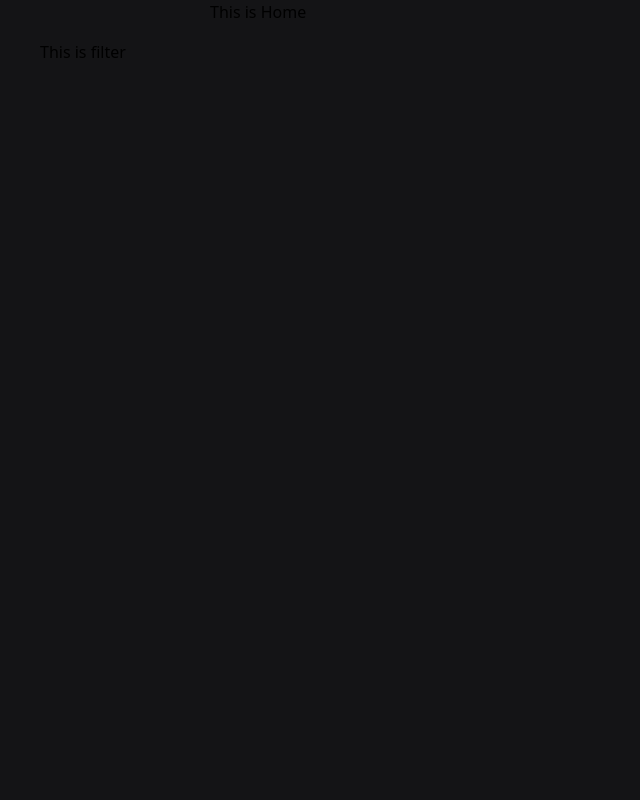
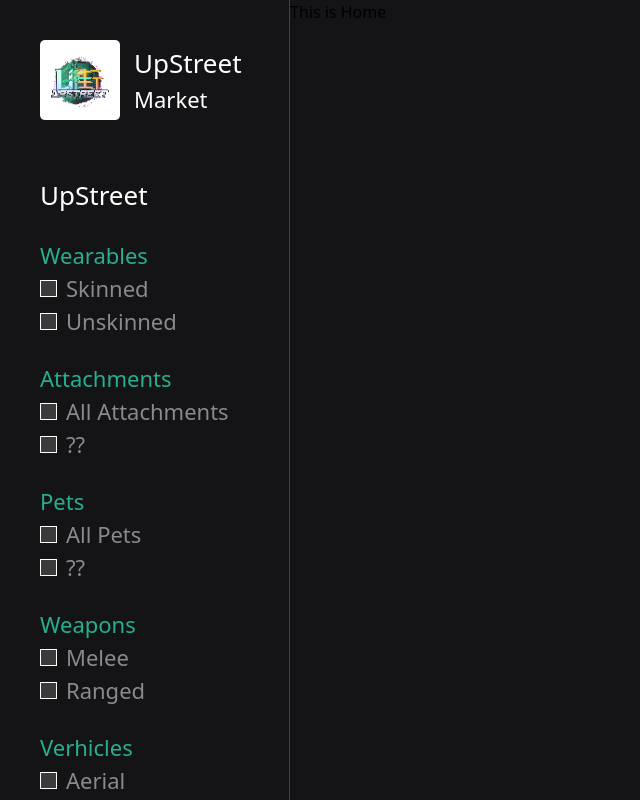
Before and after one commit to webaverse/xchange, a Next.js app: page / in a window 1280 px wide. Shown: the whole page, without its empty margins (0-640 px from the left). Built offline with nearby package versions, Linux system fonts and the light colour scheme.

Commit message:
SideBar added

```diff
--- /dev/null
+++ b/components/checkbox/index.js
@@ -0,0 +1,13 @@
+import styles from './index.module.css'
+
+function CheckBox({label, className}) {
+    return (
+        <label className={styles.container + ' flex flex-row items-center ' + className}>
+            <input type="checkbox" />
+            <span className={styles.checkmark}></span>
+            {label}
+        </label>
+    )
+}
+
+export default CheckBox;
--- /dev/null
+++ b/components/checkbox/index.module.css
@@ -0,0 +1,53 @@
+.container {
+    /* display: block;
+    position: relative;
+    padding-left: 35px;
+    margin-bottom: 12px; */
+    cursor: pointer;
+    font-size: 22px;
+    -webkit-user-select: none;
+    -moz-user-select: none;
+    -ms-user-select: none;
+    user-select: none;
+  }
+
+  /* Hide the browser's default checkbox */
+  .container input {
+    position: absolute;
+    opacity: 0;
+    cursor: pointer;
+    height: 0;
+    width: 0;
+  }
+
+  /* Create a custom checkbox */
+  .checkmark {
+    height: 17px;
+    width: 17px;
+    background-color: #3b3b3b;
+    border: 1px solid #fff;
+    margin-right: 9px;
+  }
+
+  /* Create the checkmark/indicator (hidden when not checked) */
+  .checkmark:after {
+    content: "";
+    display: none;
+  }
+
+  /* Show the checkmark when checked */
+  .container input:checked ~ .checkmark:after {
+    display: flex;
+  }
+
+  /* Style the checkmark/indicator */
+  .container .checkmark:after {
+    width: 6px;
+    height: 12px;
+    border: solid #28af91;
+    border-width: 0 3px 3px 0;
+    -webkit-transform: rotate(45deg);
+    -ms-transform: rotate(45deg);
+    transform: rotate(45deg);
+    margin-left: 5px;
+  }
--- a/layouts/components/filter.js
+++ /dev/null
@@ -1,10 +0,0 @@
-function Filter() {
-
-    return (
-        <div className="w-[210px] p-10">
-            This is filter
-        </div>
-    )
-}
-
-export default Filter
--- /dev/null
+++ b/layouts/components/filters.js
@@ -0,0 +1,60 @@
+import CheckBox from "components/checkbox"
+
+const filters = [
+    {
+        label: 'Wearables',
+        children: [
+            'Skinned',
+            'Unskinned'
+        ]
+    }, {
+        label: 'Attachments',
+        children: [
+            'All Attachments',
+            '??'
+        ]
+    }, {
+        label: 'Pets',
+        children: [
+            'All Pets',
+            '??'
+        ]
+    }, {
+        label: 'Weapons',
+        children: [
+            'Melee',
+            'Ranged'
+        ]
+    }, {
+        label: 'Verhicles',
+        children: [
+            'Aerial',
+            'Locomotion'
+        ]
+    }, {
+        label: 'File Type',
+        children: [
+            '3D model',
+            'VRM'
+        ]
+    }
+]
+
+function Filters() {
+    return (
+        <div className='flex flex-col pt-14 overflow-y-hidden hover:overflow-y-scroll p-10 section'>
+            <h6 className='text-white'>UpStreet</h6>
+            {
+                filters.map((filter, id) => (
+                    <div key={id} className='pt-6 flex flex-col'>
+                        <h7 className='text-teal-400'> {filter.label}</h7>
+                        {filter.children.map( (item) => (
+                            <CheckBox label={item} key={`${id}-${item}`} className='text-white/[.5]' />
+                        ))}
+                    </div>
+                ))
+            }
+        </div>
+    )
+}
+export default Filters
--- /dev/null
+++ b/layouts/components/logo.js
@@ -0,0 +1,18 @@
+import LogoImage from 'public/logo.png'
+import Image from 'next/image'
+function Logo() {
+    return (
+        <div id='logo' className='h-20 flex flex-row px-10'>
+            <div className='w-20'>
+                <Image src={LogoImage} alt='Logo' />
+            </div>
+            <div className='flex flex-col text-white pl-[14px] justify-center'>
+                <h6>UpStreet</h6>
+                <h7>Market</h7>
+            </div>
+
+        </div>
+    )
+}
+
+export default Logo
--- /dev/null
+++ b/layouts/components/side-bar.js
@@ -0,0 +1,12 @@
+import Logo from './logo'
+import Filters from './filters'
+function SideBar() {
+    return (
+        <div className='w-[290px] pt-10 flex flex-col border-r border-neutral-500/[.5]'>
+            <Logo />
+            <Filters />
+        </div>
+    )
+}
+
+export default SideBar
--- a/layouts/index.js
+++ b/layouts/index.js
@@ -1,9 +1,9 @@
-import Filter from "./components/filter"
+import SideBar from "./components/side-bar"
 
 function DefaultLayout({children}) {
     return (
         <div className="bg-neutral-900 h-screen flex flex-row">
-            <Filter />
+            <SideBar />
             {children}
         </div>
     )
--- a/styles/globals.css
+++ b/styles/globals.css
@@ -1,3 +1,28 @@
 @tailwind base;
 @tailwind components;
 @tailwind utilities;
+
+h6 {
+    font-size: 26px;
+}
+h7 {
+    font-size: 22px;
+}
+
+*::-webkit-scrollbar {
+    width: 8px;
+    background: transparent;
+}
+
+*::-webkit-scrollbar-thumb {
+    border-radius: 100px;
+    border: 1px solid transparent;
+    background-clip: content-box;
+    background-color: #333;
+}
+
+*::-webkit-scrollbar-track {
+    background-color: transparent;
+    border-radius: 100px;
+    width: 10px;
+}
--- a/tailwind.config.js
+++ b/tailwind.config.js
@@ -8,7 +8,11 @@ module.exports = {
     extend: {
       colors: {
         neutral: {
+          500: '#707070',
           900: '#141416'
+        },
+        teal: {
+          400: '#28af91'
         }
       }
     },
```
